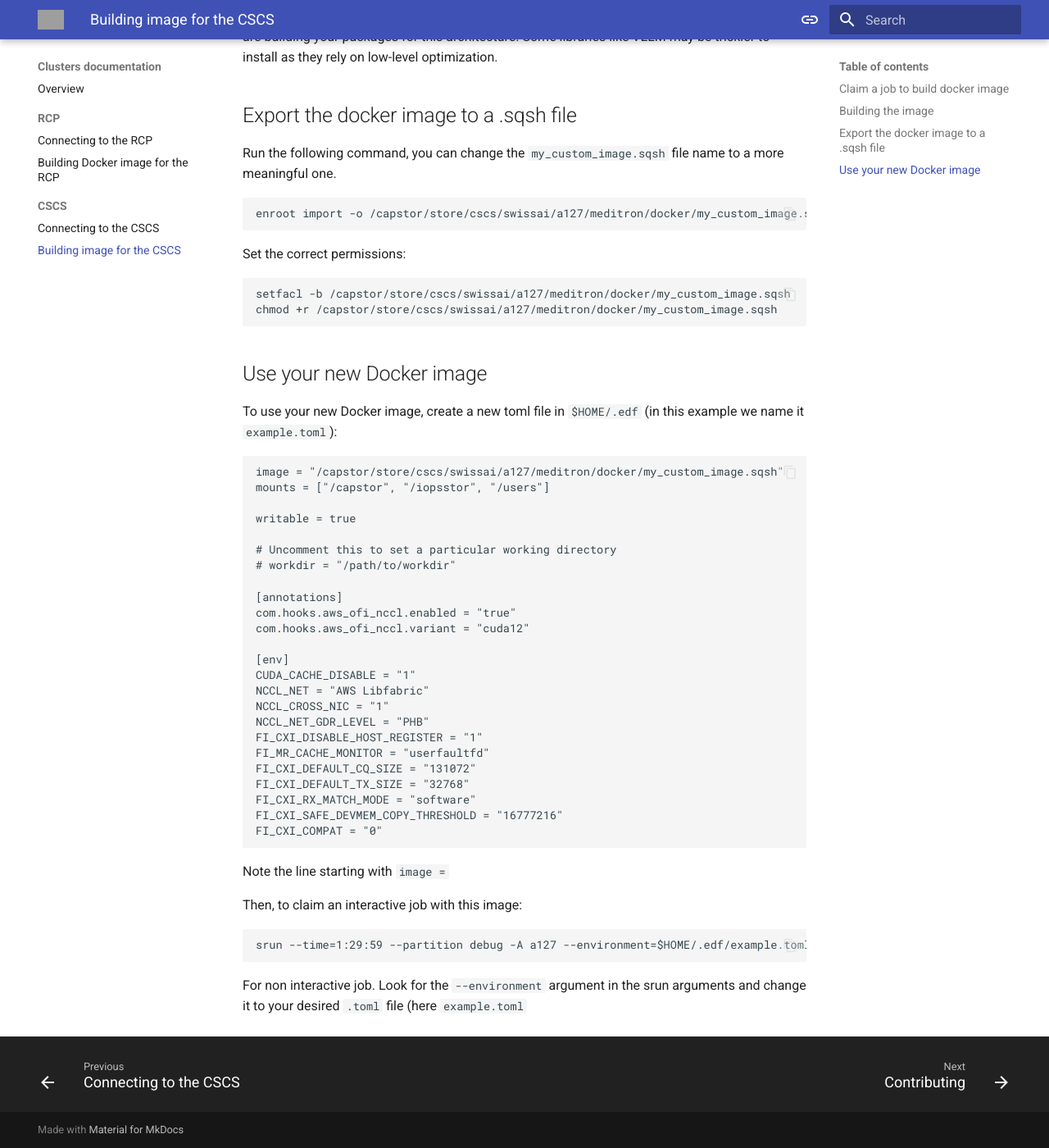
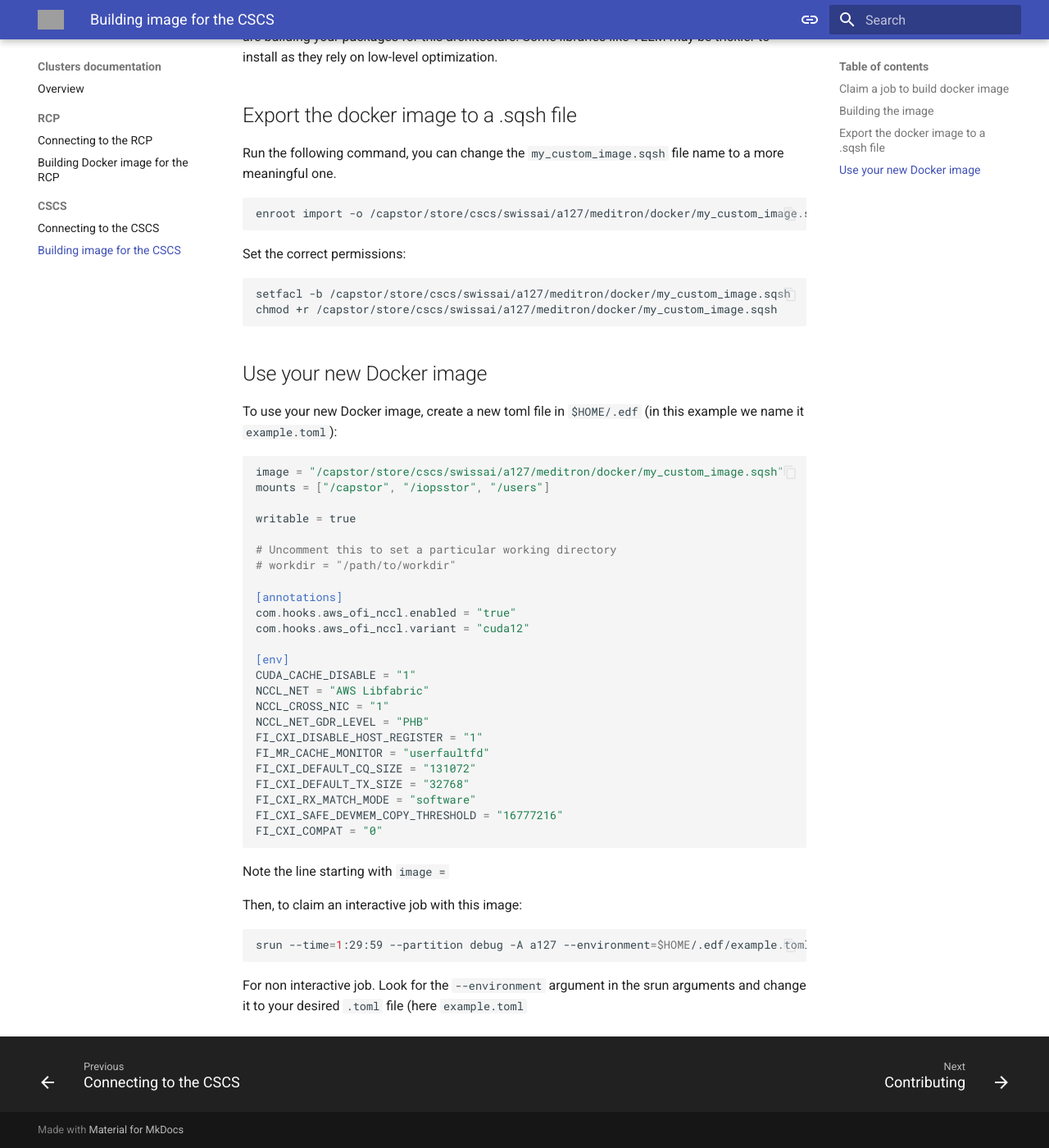
Before and after one commit to EPFLiGHT/LiGHT-doc, an MkDocs documentation site: the page built from docs/clusters/cscs_docker.md, in a window 1280 px wide and 1400 px high, scrolled down 1405 px. Shown: the whole window at 82% size. Built offline with MkDocs 1.6.1 and Material for MkDocs 9.7.7, drawn with Linux system fonts in a browser that asks for light colours; grey boxes are pictures that could not be loaded.

Commit message:
Fix code block formatting in cscs_docker.md
Updated code blocks for Docker image usage instructions in the documentation.

````diff
--- a/docs/clusters/cscs_docker.md
+++ b/docs/clusters/cscs_docker.md
@@ -78,7 +78,7 @@ chmod +r /capstor/store/cscs/swissai/a127/meditron/docker/my_custom_image.sqsh
 
 To use your new Docker image, create a new toml file in `$HOME/.edf` (in this example we name it `example.toml`):
 
-```
+```toml
 image = "/capstor/store/cscs/swissai/a127/meditron/docker/my_custom_image.sqsh"
 mounts = ["/capstor", "/iopsstor", "/users"]
 
@@ -109,7 +109,7 @@ Note the line starting with `image =`
 
 Then, to claim an interactive job with this image:
 
-```
+```bash
 srun --time=1:29:59 --partition debug -A a127 --environment=$HOME/.edf/example.toml --pty bash
 ```
 
````
